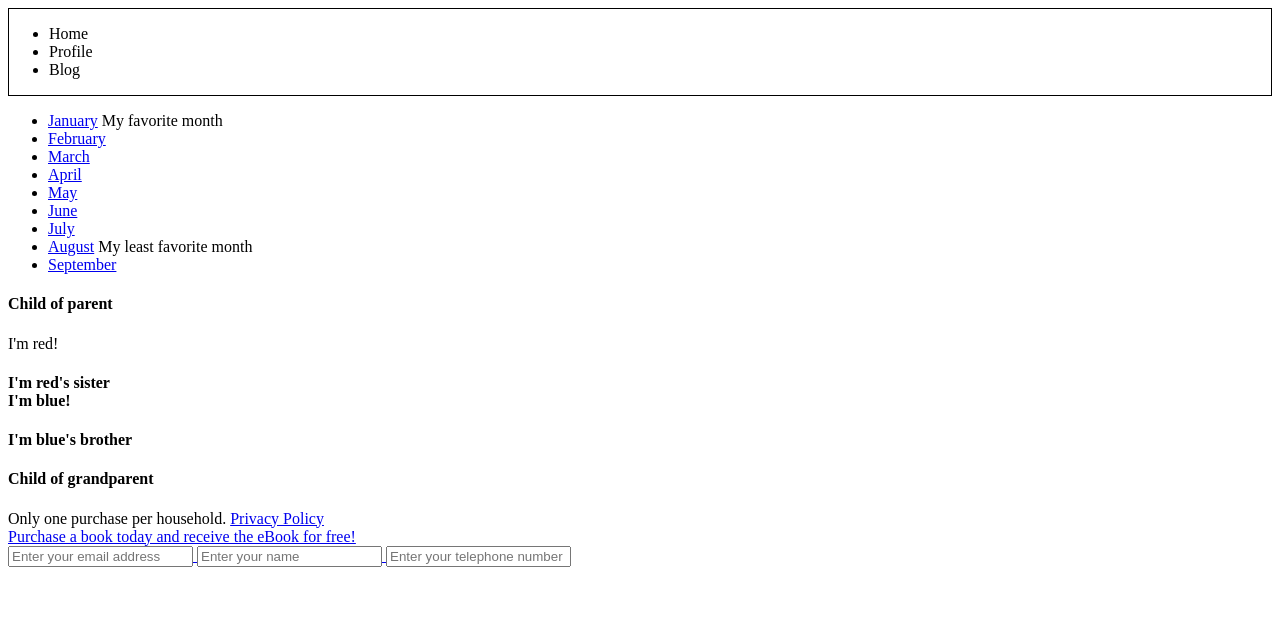
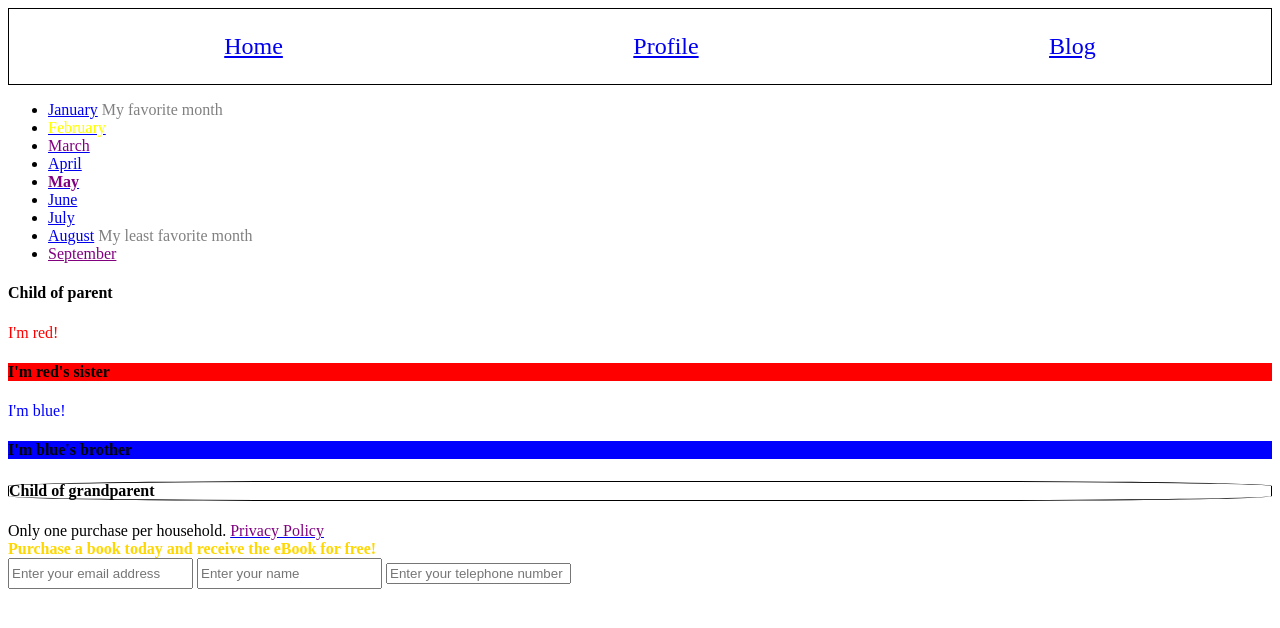
Before and after one commit to LucasMcL/CSS-Selectors, a plain HTML site: page index.html in a window 1280 px wide. Drawn offline with Linux system fonts and the light colour scheme.

Commit message:
finished project

```diff
--- a/index.html
+++ b/index.html
@@ -8,13 +8,16 @@
 
 <body>
   <header>
-    <ul>
-      <li>Home</li>
-      <li>Profile</li>
-      <li>Blog</li>
+    <nav>
+      <ul id="nav_list">
+        <a href="#"><li>Home</li></a>
+        <a href="#"><li>Profile</li></a>
+        <a href="#"><li>Blog</li></a>
       </ul>
+    </nav>
   </header>
 
+  <article>
     <section>
       <div class="month-list">
         <ul>
@@ -58,21 +61,24 @@
         </ul>
       </div>
     </section>
+  </article>
 
+  <article>
     <section>
       <div class="grandparent">
         <div class="parent">
           <h4>Child of parent</h4>
           <div>
-          <div>I'm red!</div>
-          <h4>I'm red's sister
-          <div>I'm blue!</div>
+            <div id="red_text">I'm red!</div>
+            <h4>I'm red's sister</h4>
+            <div id="blue_text">I'm blue!</div>
             <h4>I'm blue's brother</h4>
           </div>
         </div>
         <h4>Child of grandparent</h4>
       </div>
     </section>
+  </article>
 
   <footer class="padded">
 
@@ -84,6 +90,7 @@
             Privacy Policy
           </span>
         </span>
+      </a>
     </div>
 
     <div class="promo">
--- a/selectors.css
+++ b/selectors.css
@@ -1,3 +1,53 @@
 header {
 	border: solid black 1px;
 }
+
+#nav_list {
+	list-style: none;
+	display: flex;
+	align-content: row;
+	justify-content: space-around;
+	font-size: 1.5em;
+}
+
+.disabled {
+	color: grey;
+}
+
+a .disabled, a.disabled {
+	color: purple;
+}
+
+.active {
+	color: yellow;
+}
+
+#red_text {
+	color: red;
+}
+
+#blue_text {
+	color: blue;
+}
+
+#red_text + h4 {
+	background-color: red;
+}
+
+#blue_text + h4 {
+	background-color: blue;
+}
+
+.grandparent > h4 {
+	border: black solid 1px;
+	border-radius: 25%;
+}
+
+.promo {
+	font-weight: bold;
+	color: gold;
+}
+
+input[type="text"] {
+	height: 25px;
+}
```
Lines whose indentation alone changed are shown as unchanged.
